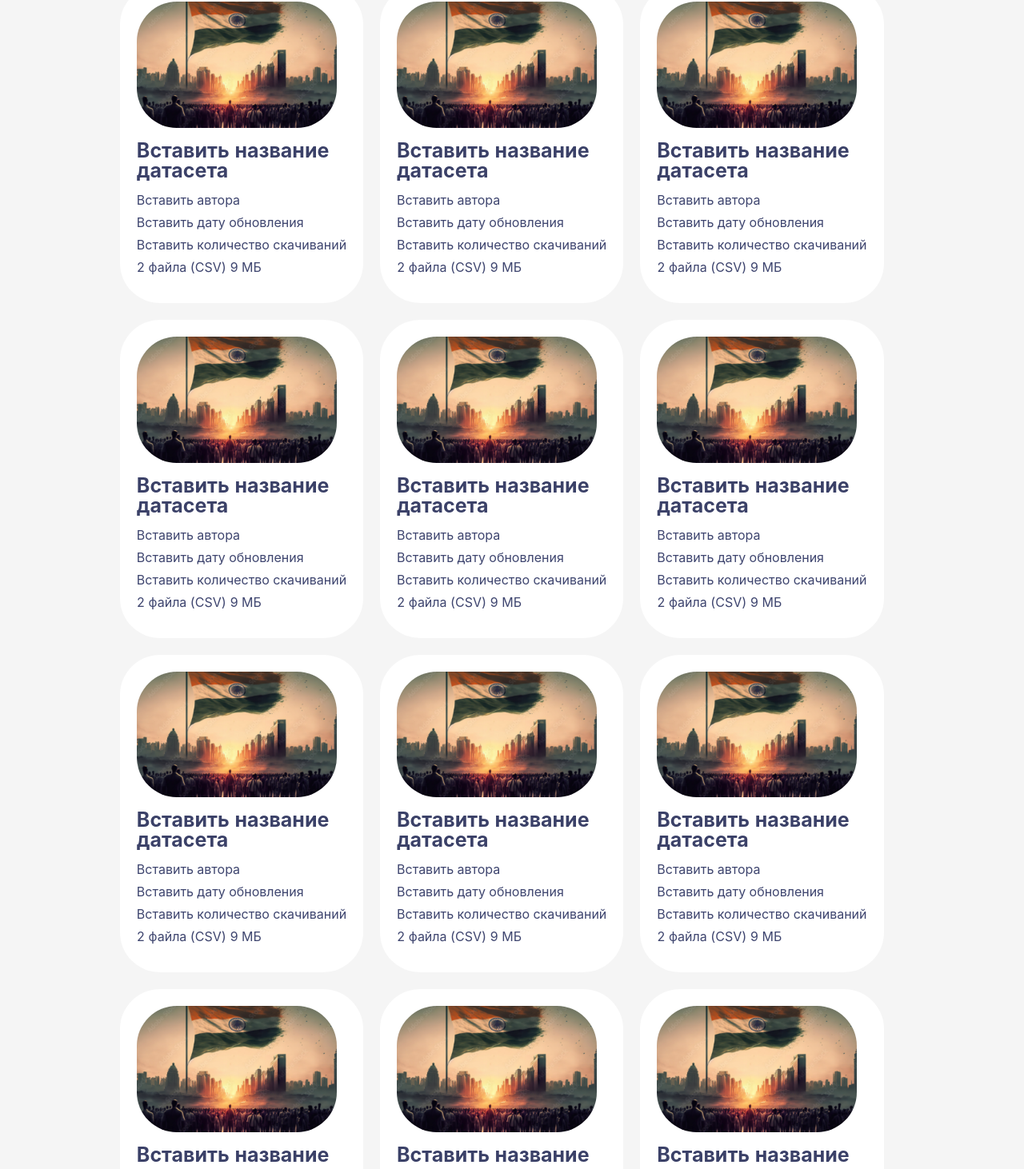
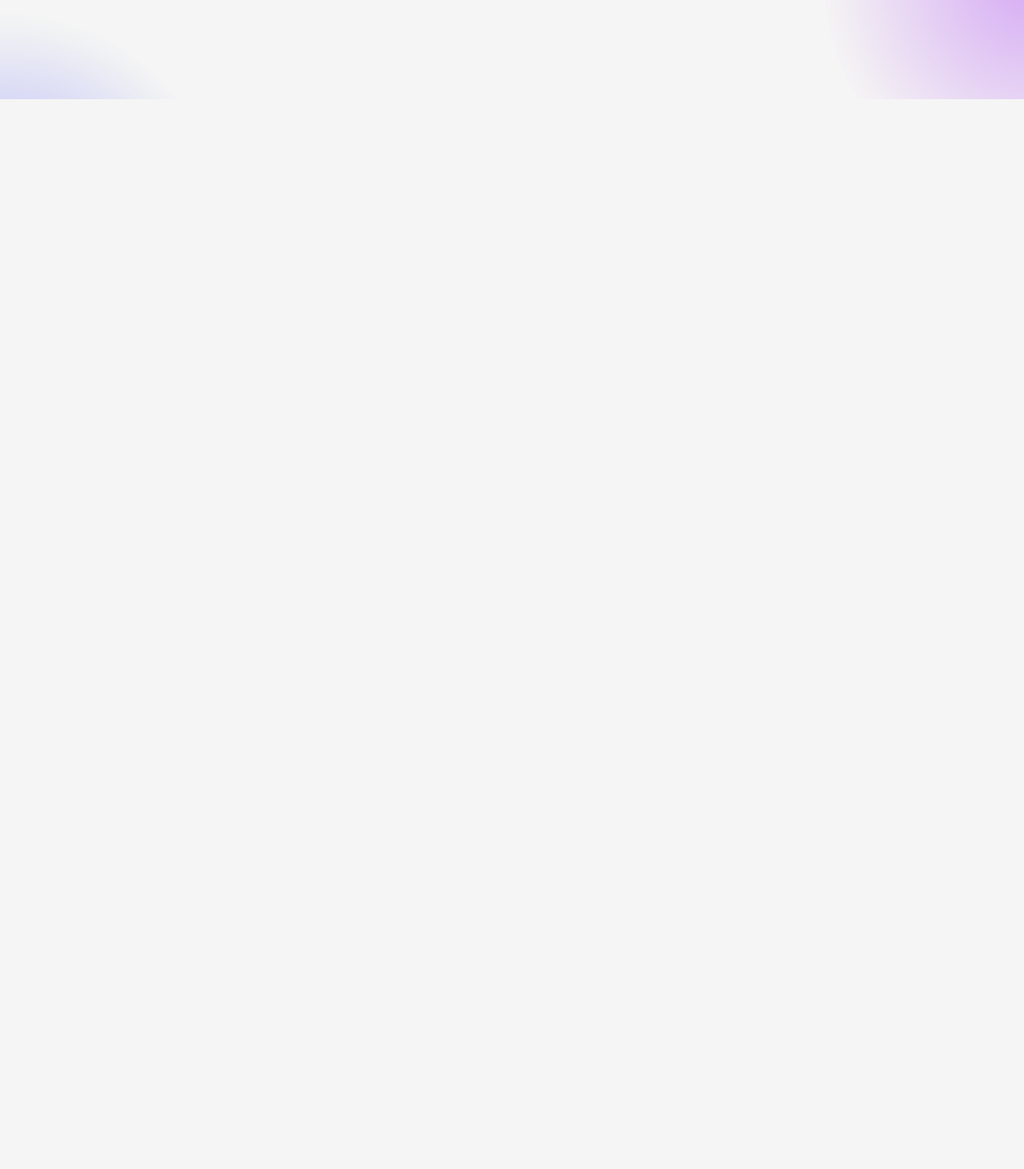
Before and after one commit to sayfetik/tab-with-datasets-frontend, a React (Create React App) app: page /datasets in a window 1280 px wide. Shown: the part 311-1773 px from the top of the page at 80% size. After the commit the page ends 800 px from the top, so only its background shows below. Built offline with nearby package versions, Linux system fonts and the light colour scheme.

Commit message:
achieve-basic-render

```diff
--- a/package.json
+++ b/package.json
@@ -3,14 +3,14 @@
   "version": "0.1.0",
   "private": false,
   "dependencies": {
+    "@babel/plugin-proposal-private-property-in-object": "^7.14.5",
     "@emotion/react": "^11.11.4",
     "@emotion/styled": "^11.11.5",
     "@mui/icons-material": "^5.15.21",
-    "@mui/material": "^5.15.20",
+    "@mui/material": "^5.15.21",
     "@testing-library/jest-dom": "^5.17.0",
     "@testing-library/react": "^13.4.0",
     "@testing-library/user-event": "^13.5.0",
-    "@babel/plugin-proposal-private-property-in-object": "^7.14.5",
     "axios": "^1.7.2",
     "cors": "^2.8.5",
     "react": "^18.3.1",
--- a/src/components/DatasetCard/DatasetCard.js
+++ b/src/components/DatasetCard/DatasetCard.js
@@ -3,22 +3,32 @@ import './DatasetCard.css'
 import datasetImage from '../../img/datasetImage.png'
 import { useNavigate } from 'react-router-dom';
 
-const DatasetCard = () => {
+const DatasetCard = ({
+    id,
+    title,
+    authors,
+    numberOfFiles,
+    lastChangeDatetime,
+    downloadsNumber,
+    size
+}) => {
     const navigate = useNavigate();
+
     return (
-        <div onClick={()=>{navigate('/dataset')}} id='datasetCard'>
-            <div>
-                <img id='datasetImage' src={datasetImage} alt='Dataset cover'></img>
-                <div id='nameOfDataset'>Вставить название датасета</div>
-                <div id='cardInfo'>
-                    <p className='fieldInfo'>Вставить автора</p>
-                    <p className='fieldInfo'>Вставить дату обновления</p>
-                    <p className='fieldInfo'>Вставить количество скачиваний</p>
-                    <p className='fieldInfo'>2 файла (CSV) 9 МБ</p>
-                </div>
+        <div id='datasetCard' onClick={() => {navigate(`/dataset/${id}`)}} >
+            <img id='datasetImage' src={datasetImage} alt="Dataset"/>
+            <h3>{title}</h3>
+            <div id='cardInfo'>
+                <p className='fieldInfo'>Authors: {authors}</p>
+                <p className='fieldInfo'>Last Change: {lastChangeDatetime}</p>
+                <p className='fieldInfo'>Downloads: {downloadsNumber}</p>
+                <p className='fieldInfo'>Size: {size}</p>
+                <p className='fieldInfo'>Number of Files: {numberOfFiles}</p>
             </div>
         </div>
-    )
+    );
 }
 
+
+
 export default DatasetCard
--- a/src/components/DatasetPage/DatasetPage.js
+++ b/src/components/DatasetPage/DatasetPage.js
@@ -9,6 +9,39 @@ import downloadIconWhite from '../../img/downloadWhite.png'
 import downloadIconBlack from '../../img/downloadBlack.png'
 
 class DatasetPage extends React.Component {
+    state = {
+        author: '',
+        title: '',
+        tags: [],
+        description: '',
+        version: '',
+        files: [],
+        source: '',
+        license: '',
+        frequency: '',
+        amount: ''
+    };
+
+    componentDidMount() {
+        fetch('URL')
+            .then(response => response.json())
+            .then(data => {
+                console.log(data)
+                this.setState({
+                    author: data.author,
+                    title: data.title,
+                    description: data.description,
+                    version: data.version,
+                    files: data.files,
+                    source: data.source,
+                    license: data.license,
+                    frequency: data.frequency,
+                    amount: data.amount
+                });
+            })
+            .catch(error => console.error("Error fetching data: ", error));
+    }
+
     render() {
         return (
             <div>
@@ -18,8 +51,8 @@ class DatasetPage extends React.Component {
                 <div id='datasetInfoHeader'>
                     <img id='datasetCoverImage' src={datasetImage} alt='Dataset cover'></img>
                     <div id='mainInfo'>
-                        <p className='author'>Вставить имя автора</p>
-                        <h1>Вставить название датасета</h1>
+                        <p className='author'>{this.state.author}</p>
+                        <h1>{this.state.title}</h1>
                         <div id='tags'>
                             <span className='datasetTag'>Вставить тег </span>
                             <span className='datasetTag'>Вставить тег2</span>
@@ -33,31 +66,20 @@ class DatasetPage extends React.Component {
 
                 <div id='datasetInfo'>
                     <div id='section'>
-                        <h2 id='descriptionLabel'>Описание</h2>
-                        <p id='description'>ВСТАВИТЬ ОПИСАНИЕ ДАТАСЕТА. Изучите обширный набор данных, охватывающий различные аспекты истории населения Индии и демографические тенденции.</p>
-
+                        <h1 id='descriptionLabel'>Описание</h1>
+                        <p id='description'>{this.state.description}</p>
                         <div id='filesSection'>
                             <div id='filesHeader'>
                                 <p className='author'>Данные</p>
-                                <p className='author' id='versionLabel'> Вставить версию</p>
+                                <p className='author' id='versionLabel'>{this.state.version}</p>
                             </div>
                             <div className='files'>
-                                <div className='file'>
+                                {this.state.files.map((file, index) => (
+                                    <div className='file'>
                                     <Icon className="downloadIcon" image={downloadIconBlack} />
-                                    <p className='fileDownload'>Вставить файл</p>
+                                    <p className='fileDownload'>{file}</p>
                                 </div>
-                                <div className='file'>
-                                    <Icon className="downloadIcon" image={downloadIconBlack} />
-                                    <p className='fileDownload'>Вставить файл</p>
-                                </div>
-                                <div className='file'>
-                                    <Icon className="downloadIcon" image={downloadIconBlack} />
-                                    <p className='fileDownload'>Вставить файл</p>
-                                </div>
-                                <div className='file'>
-                                    <Icon className="downloadIcon" image={downloadIconBlack} />
-                                    <p className='fileDownload'>Вставить файл</p>
-                                </div>
+                                ))}
                             </div>
                         </div>
                     </div>
@@ -66,23 +88,23 @@ class DatasetPage extends React.Component {
                         <h3 className='metaWhite' id='meta'>Метаданные</h3>
                         <div className='infoContainer'>
                             <h4 className='metaWhite'>Авторы</h4>
-                            <p className='metaWhite'>Вставить автора</p>
+                            <p className='metaWhite'>{this.state.author}</p>
                         </div>
                         <div className='infoContainer'>
                             <h4 className='metaWhite'>Источник</h4>
-                            <p className='metaWhite'>Вставить источник</p>
+                            <p className='metaWhite'>{this.state.source}</p>
                         </div>
                         <div className='infoContainer'>
                             <h4 className='metaWhite'>Лицензия</h4>
-                            <p className='metaWhite'>Вставить лицензию</p>
+                            <p className='metaWhite'>{this.state.license}</p>
                         </div>
                         <div className='infoContainer'>
                             <h4 className='metaWhite'>Ожидаемая частота обновления</h4>
-                            <p className='metaWhite'>Вставить частоту обновления</p>
+                            <p className='metaWhite'>{this.state.frequency}</p>
                         </div>
                         <div className='infoContainer'>
                             <h4 className='metaWhite'>Количество скачиваний</h4>
-                            <p className='metaWhite'>Вставить количество скачиваний</p>
+                            <p className='metaWhite'>{this.state.amount}</p>
                         </div>
                     </div>
                 </div>
--- a/src/components/Datasets/Datasets.js
+++ b/src/components/Datasets/Datasets.js
@@ -1,55 +1,64 @@
-import React from 'react'
+import React, {useState} from 'react'
 import DatasetCard from '../DatasetCard/DatasetCard'
 import Back from '../Back/Back'
 import Header from '../Header/Header'
 import './Datasets.css'
 import Sort from '../Sort/Sort'
 import Filters from '../Filters/Filters'
-import { useNavigate } from 'react-router-dom';
+import { useLocation } from 'react-router-dom';
 
 const Datasets = () => {
-    const navigate = useNavigate();
+    const location = useLocation();
+    const { datasets } = location.state || { datasets: [] };
+    const [searchString, setSearchString] = useState('');
+
+    const handleSearch = () => {}
+
         return (
             <div>
                 <Header />
                 <div id='datasets'>
                     <Back />
                     <div className='searchFiltersSort'>
-                        <input type='text' id="sortInput" placeholder="Введённый запрос"/>
+                        <input
+                            type='text'
+                            id="sortInput"
+                            placeholder="Введённый запрос"
+                            value={searchString}
+                            onChange={(e) => setSearchString(e.target.value)}
+                        />
                         <Filters />
                         <Sort />
-                        <button type='submit' id='searchButton' onClick={()=>{navigate('/datasets')}}>Найти</button>
+                        <button
+                            type='submit'
+                            id='searchButton'
+                            onClick={handleSearch}
+                        >
+
+                            Найти
+                        </button>
                     </div>
-
                     <div id='cards'>
-                        <DatasetCard />
-                        <DatasetCard />
-                        <DatasetCard />
-                        <DatasetCard />
-                        <DatasetCard />
-                        <DatasetCard />
-                        <DatasetCard />
-                        <DatasetCard />
-                        <DatasetCard />
-                        <DatasetCard />
-                        <DatasetCard />
-                        <DatasetCard />
-                        <DatasetCard />
-                        <DatasetCard />
-                        <DatasetCard />
-                        <DatasetCard />
-                        <DatasetCard />
-                        <DatasetCard />
-                        <DatasetCard />
-                        <DatasetCard />
-                        <DatasetCard />
-                        <DatasetCard />
-                        <DatasetCard />
-                        <DatasetCard />
+                        {datasets.length > 0 ? (
+                            datasets.map(dataset => (
+                                <DatasetCard
+                                    key={dataset.id}
+                                    id={dataset.id}
+                                    title={dataset.title}
+                                    authors={dataset.authors}
+                                    numberOfFiles={dataset.number_of_files}
+                                    lastChangeDatetime={dataset.last_change_datetime}
+                                    downloadsNumber={dataset.downloads_number}
+                                    size={dataset.size}
+                                />
+                            ))
+                        ) : (
+                            <p>No datasets found</p>
+                        )}
                     </div>
                 </div>
             </div>
-        )
+        );
 }
 
-export default Datasets
+export default Datasets;
--- a/src/components/Search/Search.js
+++ b/src/components/Search/Search.js
@@ -1,4 +1,4 @@
-import React from 'react'
+import React, { useState} from 'react'
 import './Search.css'
 import CardsRowSection from '../CardsRowSection/CardsRowSection'
 import Header from '../Header/Header'
@@ -6,8 +6,37 @@ import Filters from '../Filters/Filters'
 import Input from '../Input/Input'
 import { useNavigate } from 'react-router-dom';
 
-const Search = () => {
+const Search = ({ fetchUrl }) => {
     const navigate = useNavigate();
+    const [searchString, setSearchString] = useState('');
+    const [resultsLimit, setResultsLimit] = useState(5);
+    const [datasets, setDatasets] = useState('');
+
+    const handleSearch = async (e) => {
+        e.preventDefault();
+        const url = `http://localhost:8080/api/search/${searchString}/${resultsLimit}`;
+        alert(url)
+        try {
+            const response = await fetch(url);
+            if (!response.ok) {
+                alert('Network response was not ok');
+            }
+            const data = await response.json();
+            alert('Fetched datasets:' + data);
+
+            if (data && data.length > 0) {
+                setDatasets(data);
+                alert('its okay')
+                navigate('/datasets', { state: { datasets: data } });
+            } else {
+                alert('No data returned from the server');
+            }
+        } catch (error) {
+            alert("Error fetching datasets: ", error);
+        }
+    };
+
+
         return (
             <div id='all'>
                 <Header />
@@ -16,10 +45,16 @@ const Search = () => {
                     <div id='datasetLabel'>
                         <p id='main'>Датасеты</p>
                     </div>
-                    <form id='inputSearch'>
-                        <Input placeholder='Поиск по каталогу датасетов'/>
+                    <form id='inputSearch' onSubmit={handleSearch}>
+                        <Input
+                            placeholder='Поиск по каталогу датасетов'
+                            value={searchString}
+                            onChange={(e) => setSearchString(e.target.value)}
+                        />
                         <Filters />
-                        <button type='submit' id='searchButton' onClick={()=>{navigate('/datasets')}}>Найти</button>
+                        <button type='submit' id='searchButton'>
+                            Найти
+                        </button>
                     </form>
                     <button id='newDatasetButton' onClick={()=>{navigate('/upload')}}>+ Новый датасет</button>
                 </div>
@@ -42,7 +77,7 @@ const Search = () => {
                         <button id='topicTag'>Ветеринария</button>
                         <button id='topicTag'>Население</button>
                         <button id='topicTag'>Фильмы</button>
-                        <button id='topicTag'>Растельный мир</button>
+                        <button id='topicTag'>Растительный мир</button>
                         <button id='topicTag'>Искусство</button>
                         <button id='topicTag'>Человек</button>
                         <button id='topicTag'>Животные</button>
```
Also changed, not shown: src/components/CardsRowSection/CardsRowSection.js (+2 -10 lines), src/components/DatasetPage/example.json (added, +7 -0 lines), src/components/Input/Input.js (+9 -2 lines), 2 other files (tests, documents, lock files or other folders).
